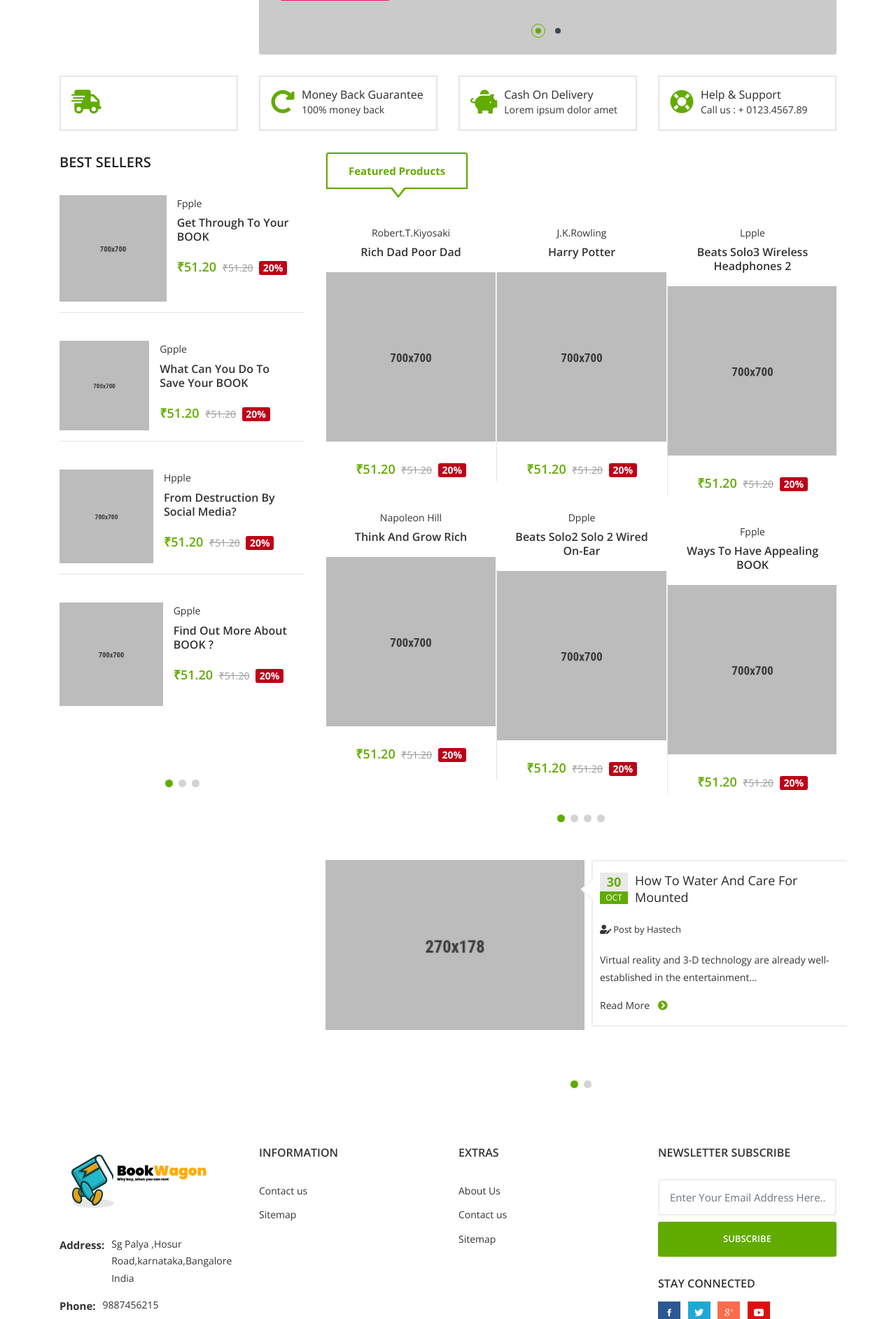
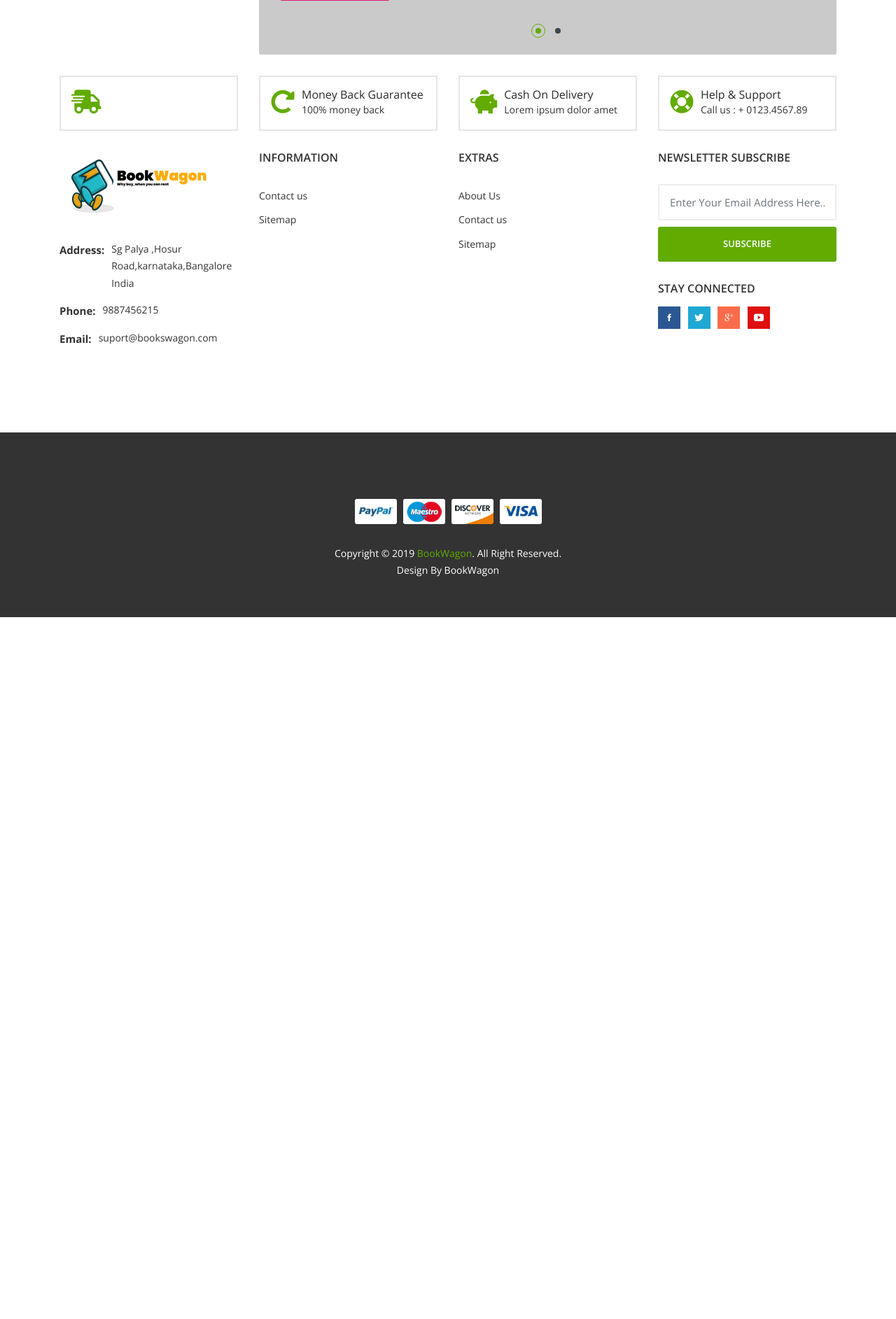
Before and after one commit to dipanshuvaibhav/BookWagon_DBMS_Project, a PHP site: page /index.php in a window 1280 px wide. Shown: the part 557-2442 px from the top of the page at 70% size. After the commit the page ends 1439 px from the top, so only its background shows below. Run offline with PHP 8.4, Linux system fonts and the light colour scheme; the visitor is signed in with stand-in values (Sample User, id 1); data that the repository does not hold is empty; some web fonts are replaced.

Commit message:
home change (removal of index shop)

```diff
--- a/index.php
+++ b/index.php
@@ -291,7 +291,7 @@ session_start();
         <!--=================================
         Home Two Column Section
     ===================================== -->
-        <section class="section-margin">
+        <!--<section class="section-margin">
             <h1 class="sr-only">Promotion Section</h1>
             <div class="container">
                 <div class="row">
@@ -1179,7 +1179,7 @@ session_start();
                     </div>
                 </div>
             </div>
-        </section>
+        </section>-->
         <!-- Modal -->
 
         <!--=================================
```
